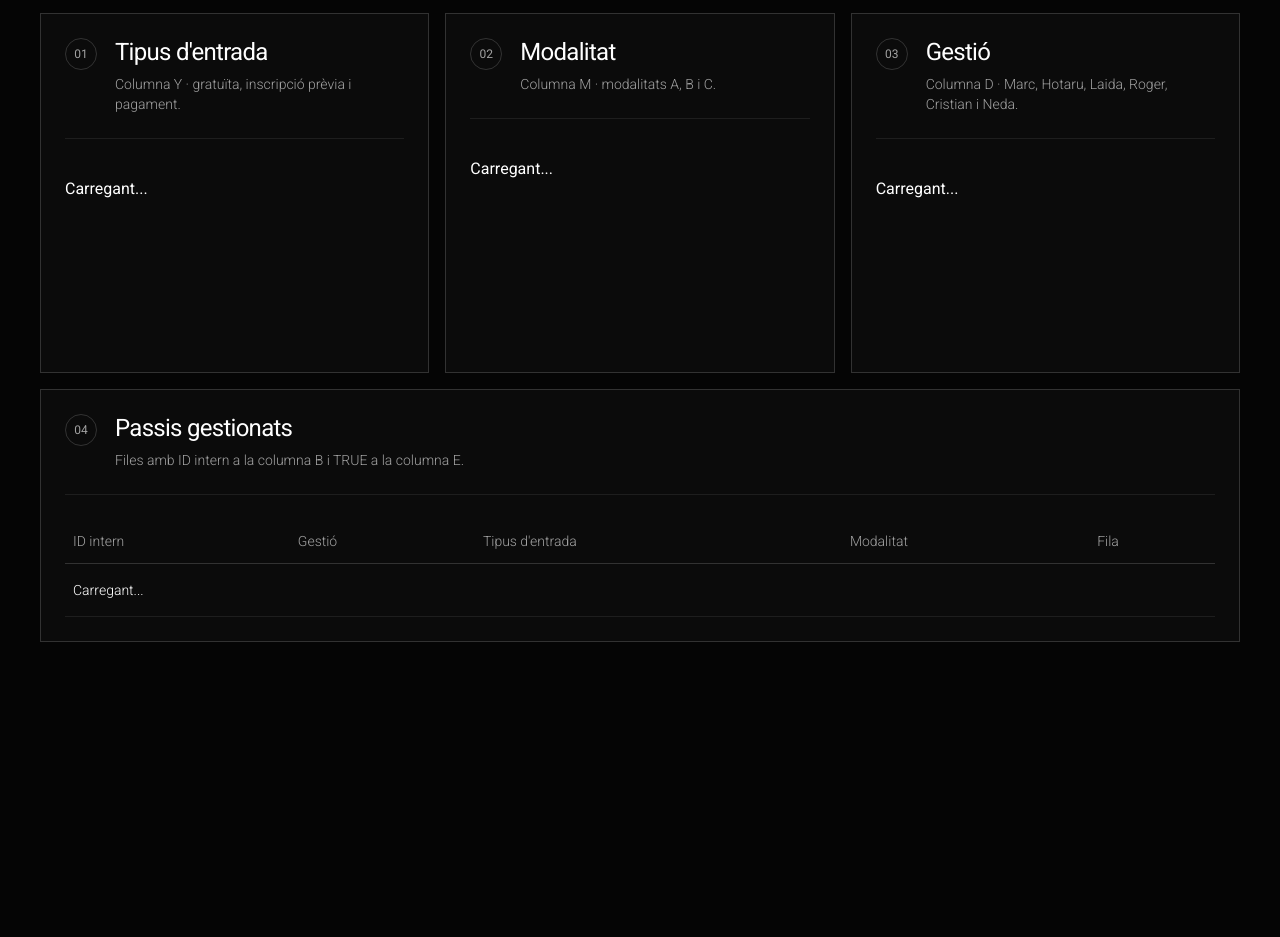
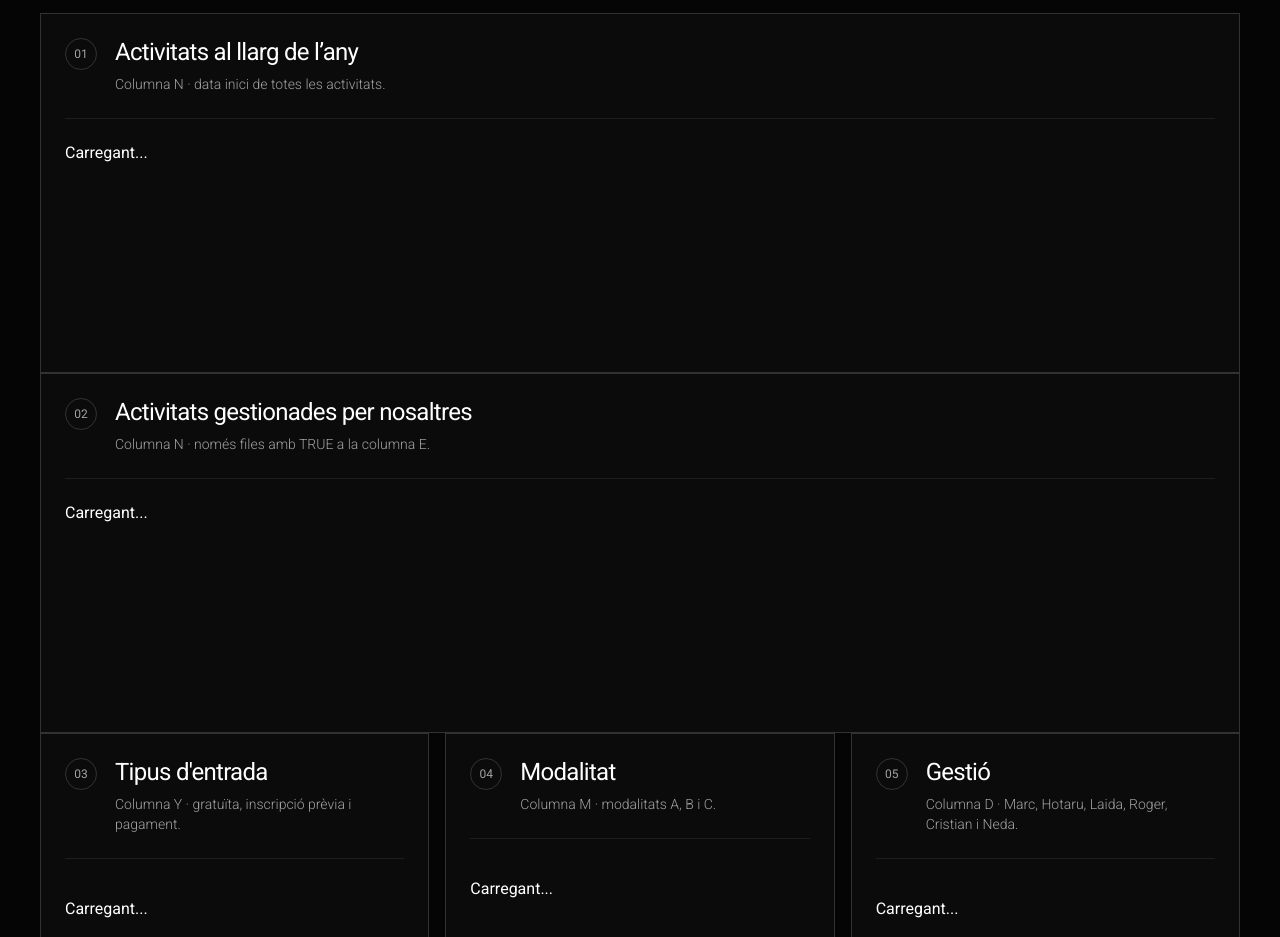
Before and after one commit to marionagr/capitalitat-inscripcions, a plain HTML site: page index.html in a window 1280 px wide. Shown: the part 560-1497 px from the top of the page. Before the commit the page ends 1274 px from the top, so only its background shows below. Drawn offline with Linux system fonts and the light colour scheme; no server answers.

Commit message:
Update index.html

```diff
--- a/index.html
+++ b/index.html
@@ -18,7 +18,7 @@
       <p class="eyebrow">Capitalitat Mundial de l'Arquitectura 2026</p>
       <h1>Visor d'inscripcions</h1>
       <p class="intro">
-        Seguiment dels passis gestionats des del full d'INSCRIPCIONS.
+        Seguiment dels passis i activitats gestionades des del full d'INSCRIPCIONS.
         El visor llegeix les dades del Google Sheets i mostra els indicadors principals.
       </p>
       <p id="status" class="status-line">Carregant dades...</p>
@@ -39,10 +39,40 @@
       </article>
     </section>
 
+    <section class="chart-stack">
+      <section class="panel chart-panel">
+        <div class="panel-header">
+          <span class="panel-number">01</span>
+          <div>
+            <h2>Activitats al llarg de l’any</h2>
+            <p>Columna N · data inici de totes les activitats.</p>
+          </div>
+        </div>
+
+        <div id="chart-any-complet" class="mountain-chart-wrap">
+          <p>Carregant...</p>
+        </div>
+      </section>
+
+      <section class="panel chart-panel">
+        <div class="panel-header">
+          <span class="panel-number">02</span>
+          <div>
+            <h2>Activitats gestionades per nosaltres</h2>
+            <p>Columna N · només files amb TRUE a la columna E.</p>
+          </div>
+        </div>
+
+        <div id="chart-any-gestio" class="mountain-chart-wrap">
+          <p>Carregant...</p>
+        </div>
+      </section>
+    </section>
+
     <section class="dashboard-grid">
       <section class="panel">
         <div class="panel-header">
-          <span class="panel-number">01</span>
+          <span class="panel-number">03</span>
           <div>
             <h2>Tipus d'entrada</h2>
             <p>Columna Y · gratuïta, inscripció prèvia i pagament.</p>
@@ -56,7 +86,7 @@
 
       <section class="panel">
         <div class="panel-header">
-          <span class="panel-number">02</span>
+          <span class="panel-number">04</span>
           <div>
             <h2>Modalitat</h2>
             <p>Columna M · modalitats A, B i C.</p>
@@ -70,7 +100,7 @@
 
       <section class="panel">
         <div class="panel-header">
-          <span class="panel-number">03</span>
+          <span class="panel-number">05</span>
           <div>
             <h2>Gestió</h2>
             <p>Columna D · Marc, Hotaru, Laida, Roger, Cristian i Neda.</p>
@@ -85,7 +115,7 @@
 
     <section class="panel full-panel">
       <div class="panel-header table-header">
-        <span class="panel-number">04</span>
+        <span class="panel-number">06</span>
         <div>
           <h2>Passis gestionats</h2>
           <p>Files amb ID intern a la columna B i TRUE a la columna E.</p>
```
